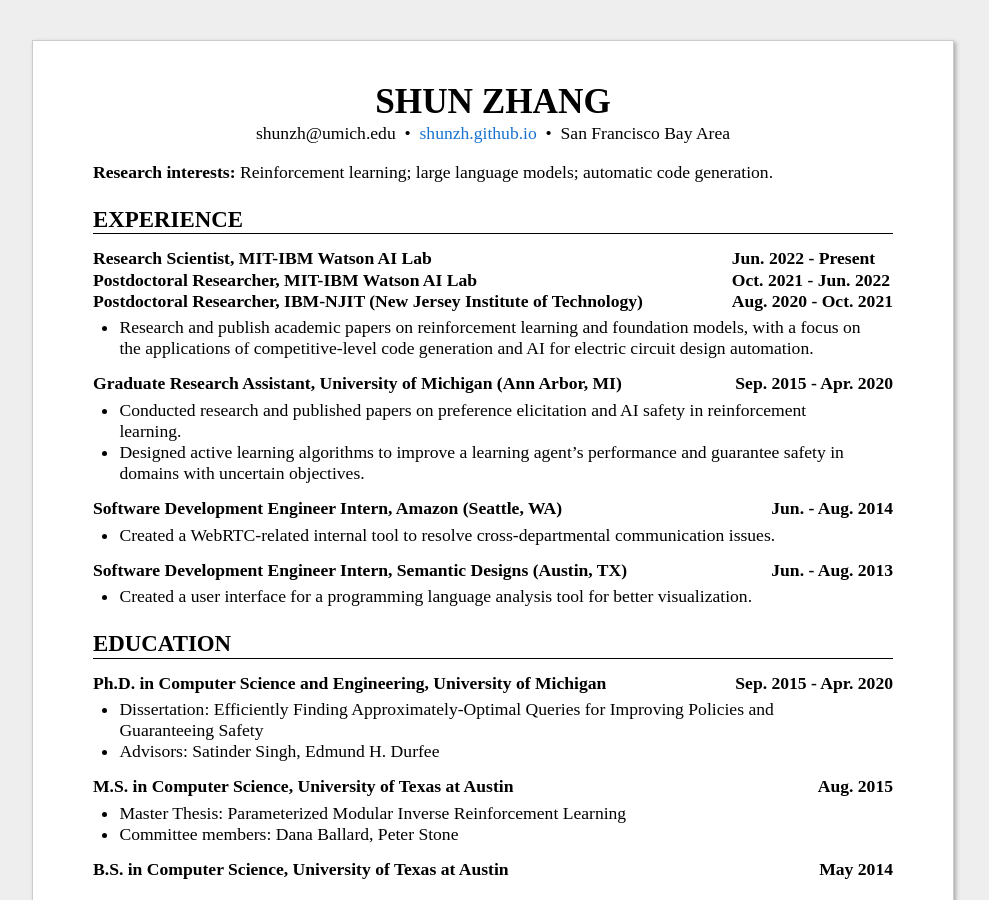
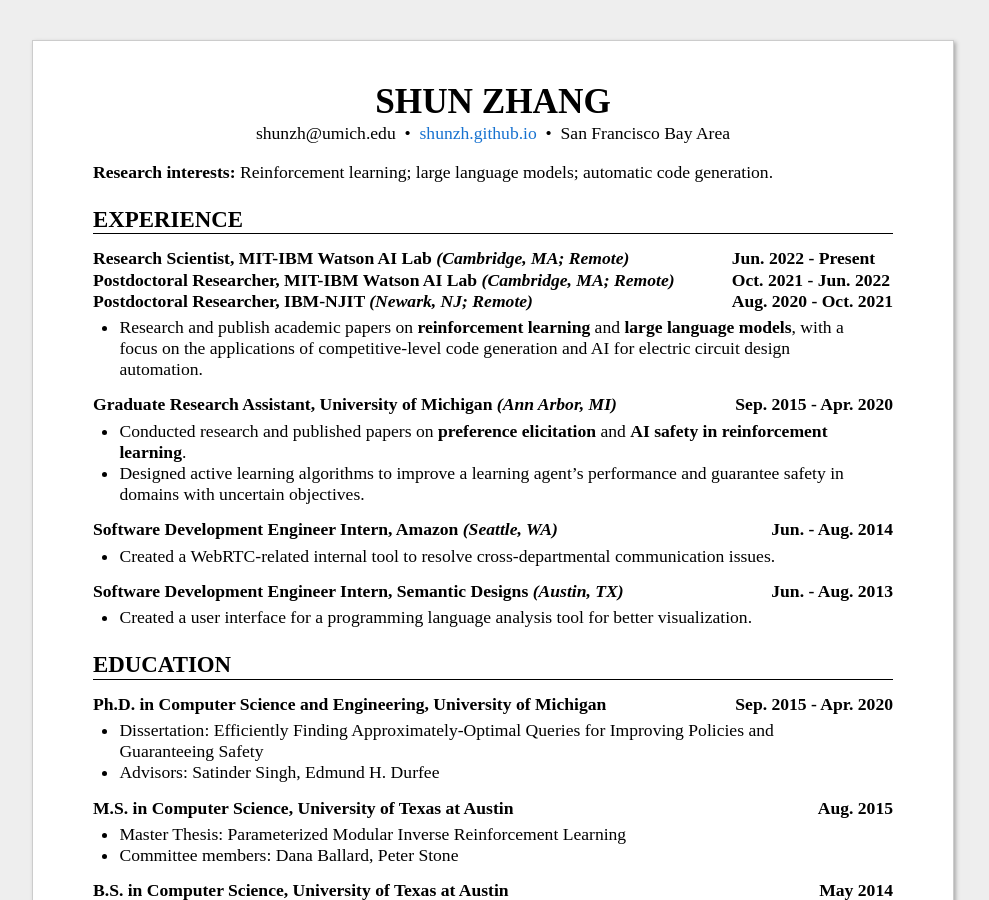
Before and after one commit to shunzh/shunzh.github.io, a Jekyll site: the page built from _pages/cv.md, in a window 1280 px wide and 900 px high. Shown: the whole window, without its empty margins (147-1136 px from the left). Built offline with Jekyll 4.4.1, drawn with Linux system fonts in a browser that asks for light colours.

Commit message:
locations and em in cv

```diff
--- a/_pages/cv.md
+++ b/_pages/cv.md
@@ -12,20 +12,20 @@
 
 ## Experience
 
-### <span>Research Scientist, MIT-IBM Watson AI Lab<br>Postdoctoral Researcher, MIT-IBM Watson AI Lab<br>Postdoctoral Researcher, IBM-NJIT (New Jersey Institute of Technology)</span> <span>Jun. 2022 - Present<br>Oct. 2021 - Jun. 2022<br>Aug. 2020 - Oct. 2021</span>
+### <span>Research Scientist, MIT-IBM Watson AI Lab _(Cambridge, MA; Remote)_<br>Postdoctoral Researcher, MIT-IBM Watson AI Lab _(Cambridge, MA; Remote)_<br>Postdoctoral Researcher, IBM-NJIT _(Newark, NJ; Remote)_</span> <span>Jun. 2022 - Present<br>Oct. 2021 - Jun. 2022<br>Aug. 2020 - Oct. 2021</span>
 
-- Research and publish academic papers on reinforcement learning and foundation models, with a focus on the applications of competitive-level code generation and AI for electric circuit design automation.
+- Research and publish academic papers on **reinforcement learning** and **large language models**, with a focus on the applications of competitive-level code generation and AI for electric circuit design automation.
 
-### <span>Graduate Research Assistant, University of Michigan (Ann Arbor, MI)</span> <span>Sep. 2015 - Apr. 2020</span>
+### <span>Graduate Research Assistant, University of Michigan _(Ann Arbor, MI)_</span> <span>Sep. 2015 - Apr. 2020</span>
 
-- Conducted research and published papers on preference elicitation and AI safety in reinforcement learning.
+- Conducted research and published papers on **preference elicitation** and **AI safety in reinforcement learning**.
 - Designed active learning algorithms to improve a learning agent's performance and guarantee safety in domains with uncertain objectives.
 
-### <span>Software Development Engineer Intern, Amazon (Seattle, WA)</span> <span>Jun. - Aug. 2014</span>
+### <span>Software Development Engineer Intern, Amazon _(Seattle, WA)_</span> <span>Jun. - Aug. 2014</span>
 
 - Created a WebRTC-related internal tool to resolve cross-departmental communication issues.
 
-### <span>Software Development Engineer Intern, Semantic Designs (Austin, TX)</span> <span>Jun. - Aug. 2013</span>
+### <span>Software Development Engineer Intern, Semantic Designs _(Austin, TX)_</span> <span>Jun. - Aug. 2013</span>
 
 - Created a user interface for a programming language analysis tool for better visualization.
 
```
